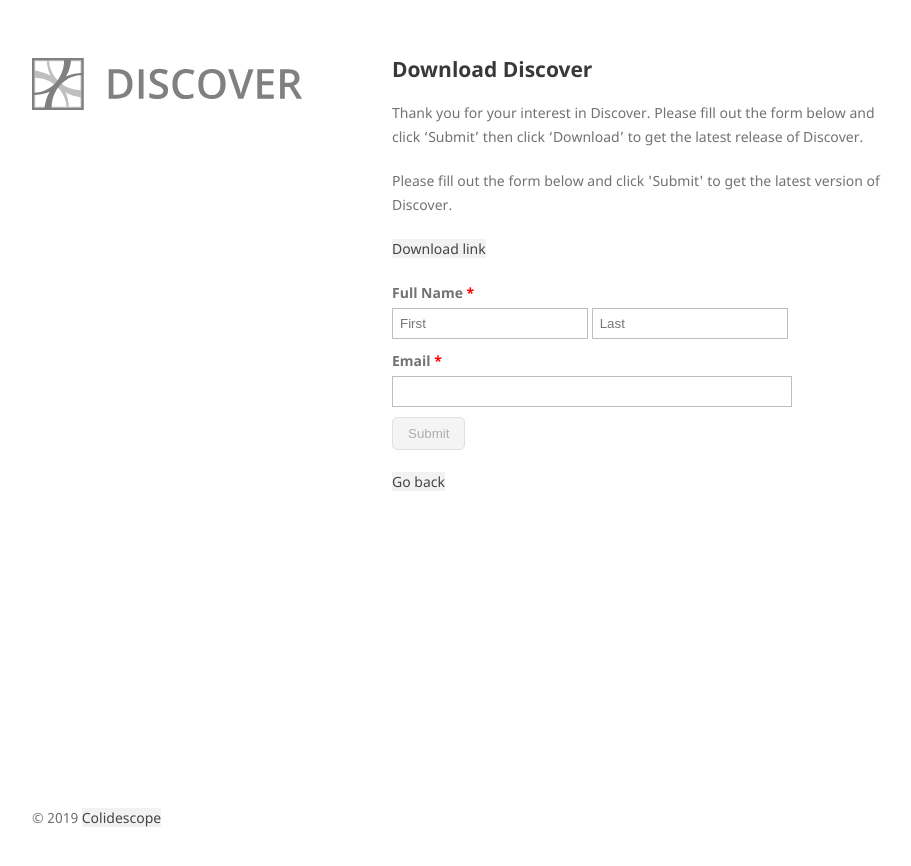
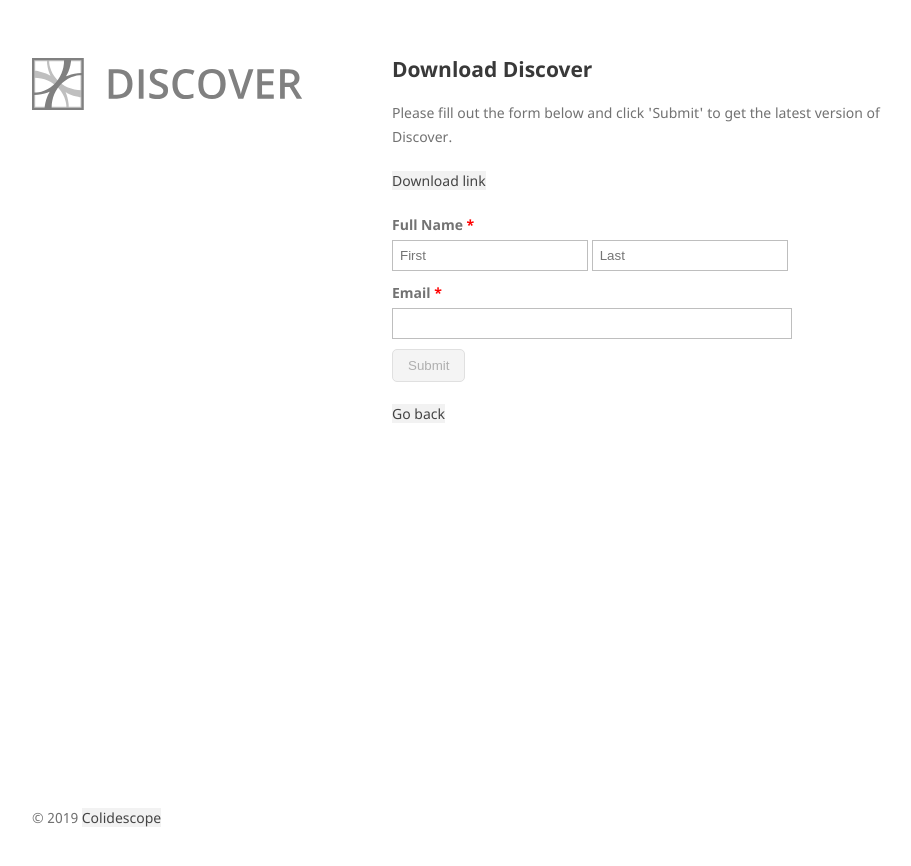
Before and after one commit to colidescope/discover, a Jekyll site: the page built from docs/download.md, in a window 1280 px wide. Shown: the top 866 px of the page, without its empty margins (178-1089 px from the left). Built offline with Jekyll 4.4.1, drawn with Linux system fonts in a browser that asks for light colours; nearby versions of some CDN libraries; our own code applies the rules of GitHub Pages for plain Markdown files.

Commit message:
Update download.md

```diff
--- a/docs/download.md
+++ b/docs/download.md
@@ -3,5 +3,3 @@
 ---
 
 ## Download Discover
-
-Thank you for your interest in Discover. Please fill out the form below and click 'Submit' then click 'Download' to get the latest release of Discover.
```
